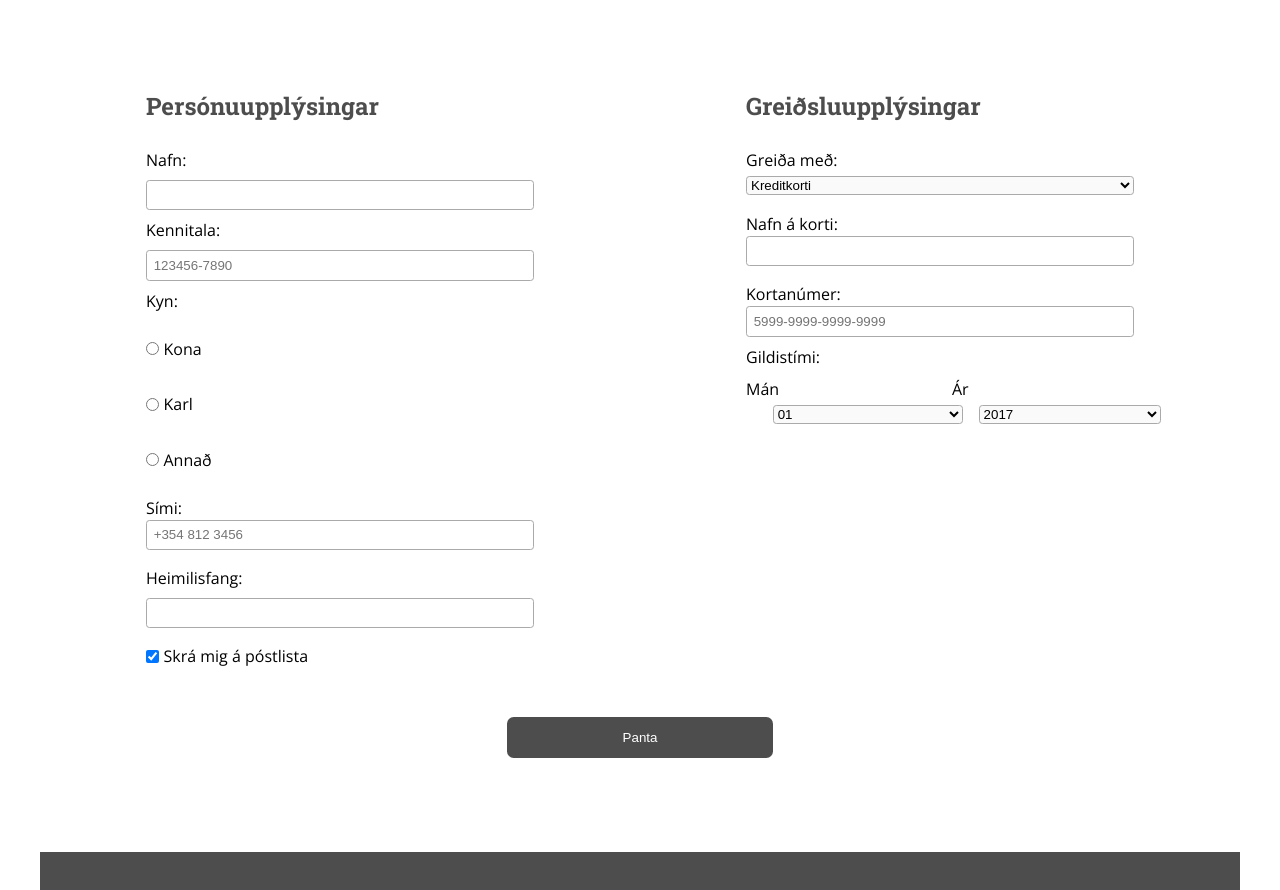
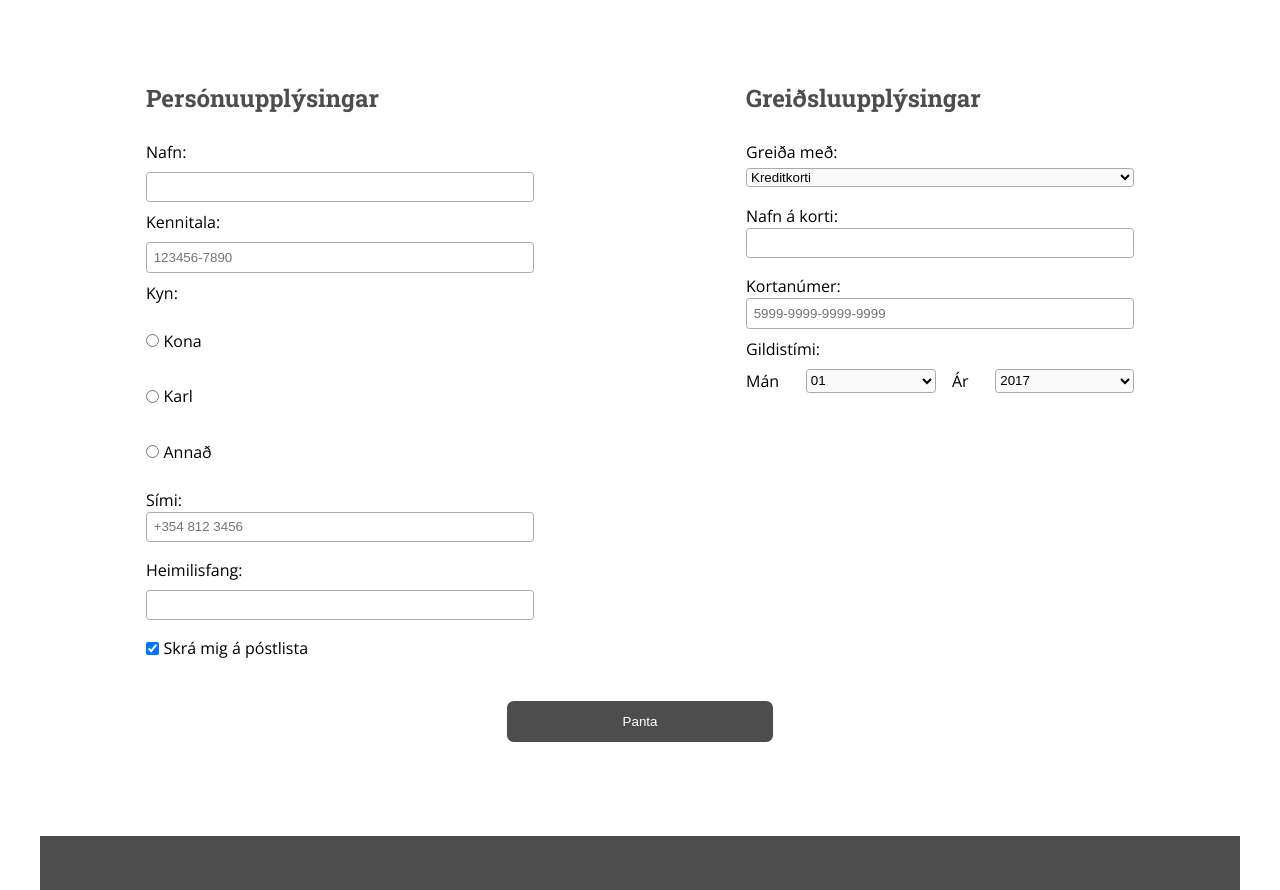
Before and after one commit to aheimdal/stora-verkefni1, a website: page kaupa.html in a window 1280 px wide. Shown: the part 416-1306 px from the top of the page. Drawn offline with nearby package versions, Linux system fonts and the light colour scheme.

Commit message:
Sigga- Villulagfæring í index, kaupa og um.html, og styles.css

```diff
--- a/styles.css
+++ b/styles.css
@@ -414,14 +414,12 @@ legend {
   width: 100%;
   max-width: 35%;
   min-width: 15em;
-  margin: 0.5em;
 }
 
 .greidslu {
   width: 100%;
   max-width: 35%;
   min-width: 15em;
-  margin: 0.5em;
 }
 
 @media screen and (max-width: 600px) {
@@ -470,6 +468,9 @@ input, select {
 .manud {
   display: inline-flex;
   width: 100%;
+}
+.manud * {
+ display: inline-flex;
 }
 .manud :nth-child(2) {
   padding-left: 1em;
```
Also changed, not shown: index.html (+0 -6 lines), kaupa.html (+0 -2 lines), um.html (+0 -6 lines).
